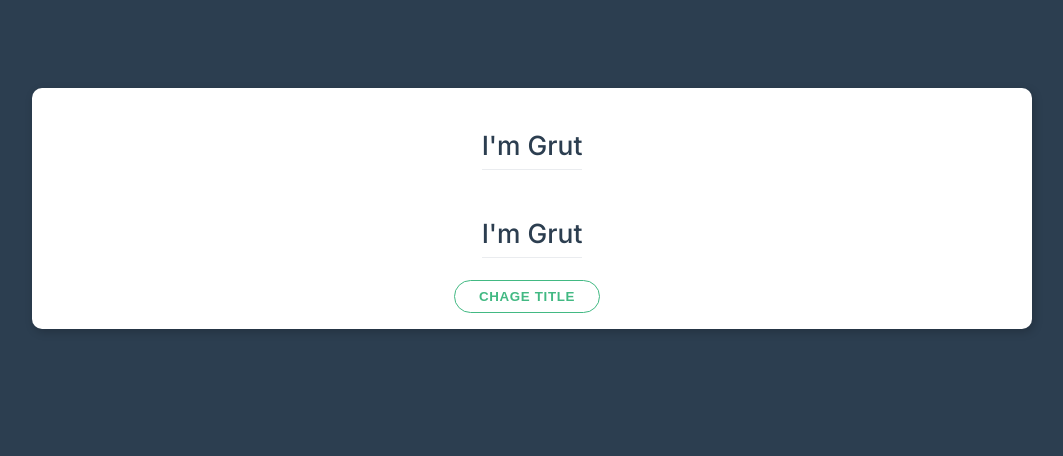
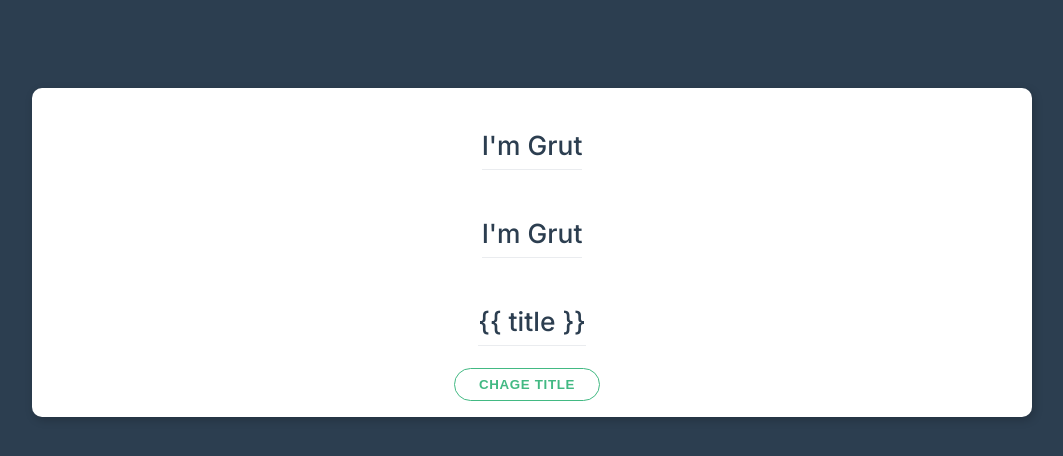
Before and after one commit to daviddubliakov/vue-features, a Vue app: page / in a window 1280 px wide. Shown: the top 456 px of the page, without its empty margins (108-1171 px from the left). Built offline with nearby package versions, Linux system fonts and the light colour scheme.

Commit message:
adds v-pre example

```diff
--- a/src/App.vue
+++ b/src/App.vue
@@ -3,6 +3,7 @@
     <div class="card center">
       <h2 v-text="title"></h2>
       <h2 v-once>{{ title }}</h2>
+      <h2 v-pre>{{ title }}</h2>
       <button class="btn" @click="title = 'I was changed'">Chage title</button>
     </div>
   </div>
```
